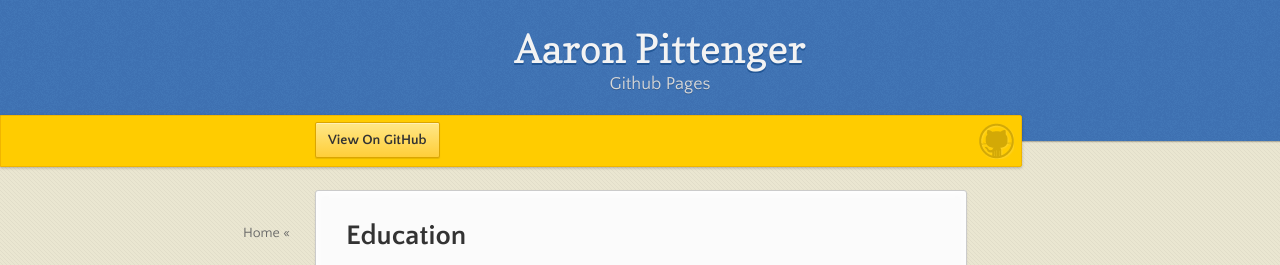
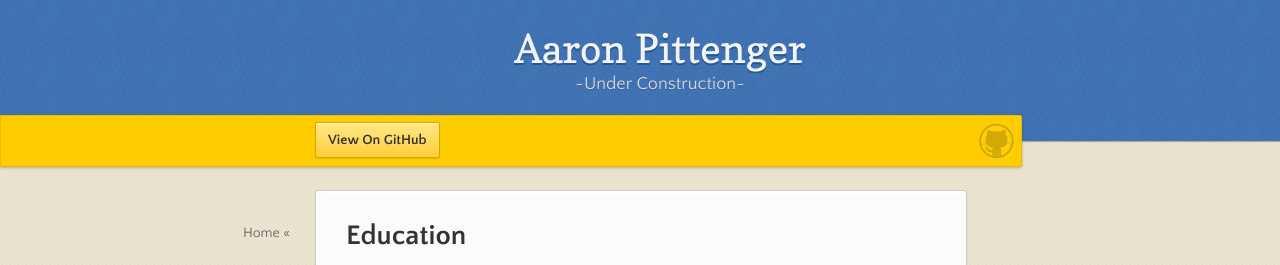
Before and after one commit to pittenga/pittenga.github.io, a Jekyll site: the page built from index.md, in a window 1280 px wide. Shown: the top 265 px of the page. Built offline with Jekyll 4.4.1, drawn with Linux system fonts in a browser that asks for light colours; nearby versions of some CDN libraries.

Commit message:
Updated the header

```diff
--- a/_includes/header.html
+++ b/_includes/header.html
@@ -1,6 +1,6 @@
 <header>
   <h1>Aaron Pittenger</h1>
-  <p>Github Pages</p>
+  <p>~Under Construction~</p>
 </header>
 
 <div id="banner">
```
